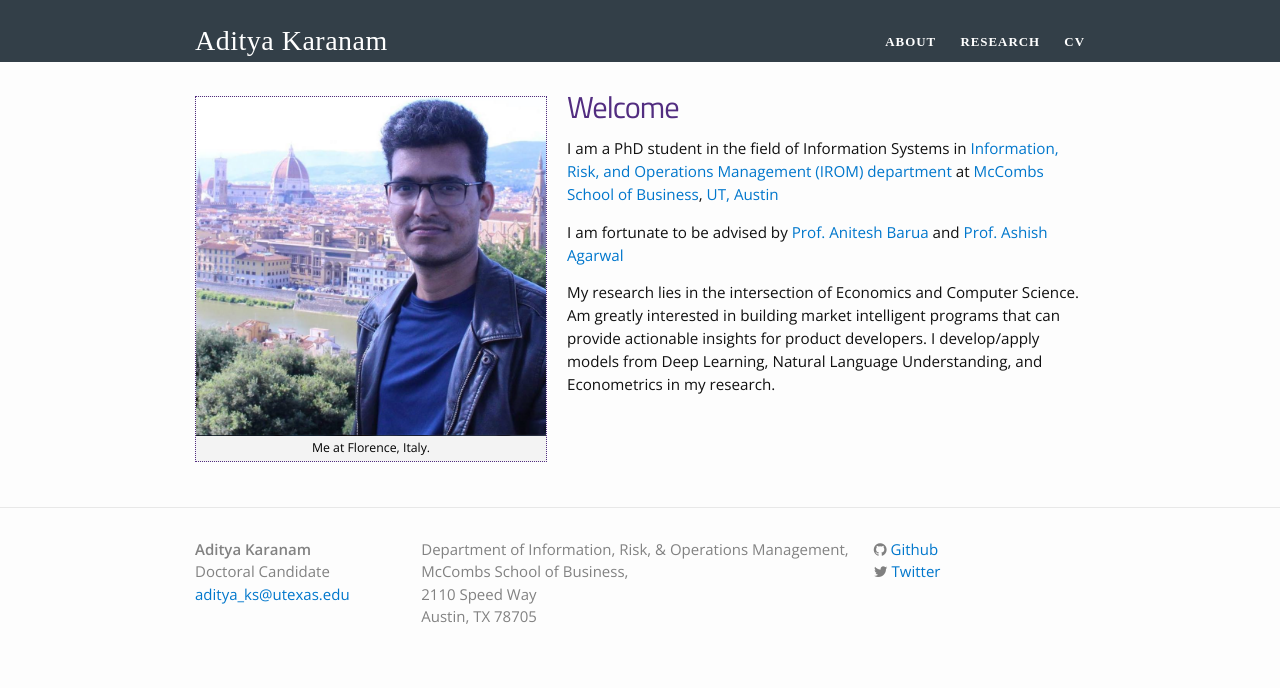
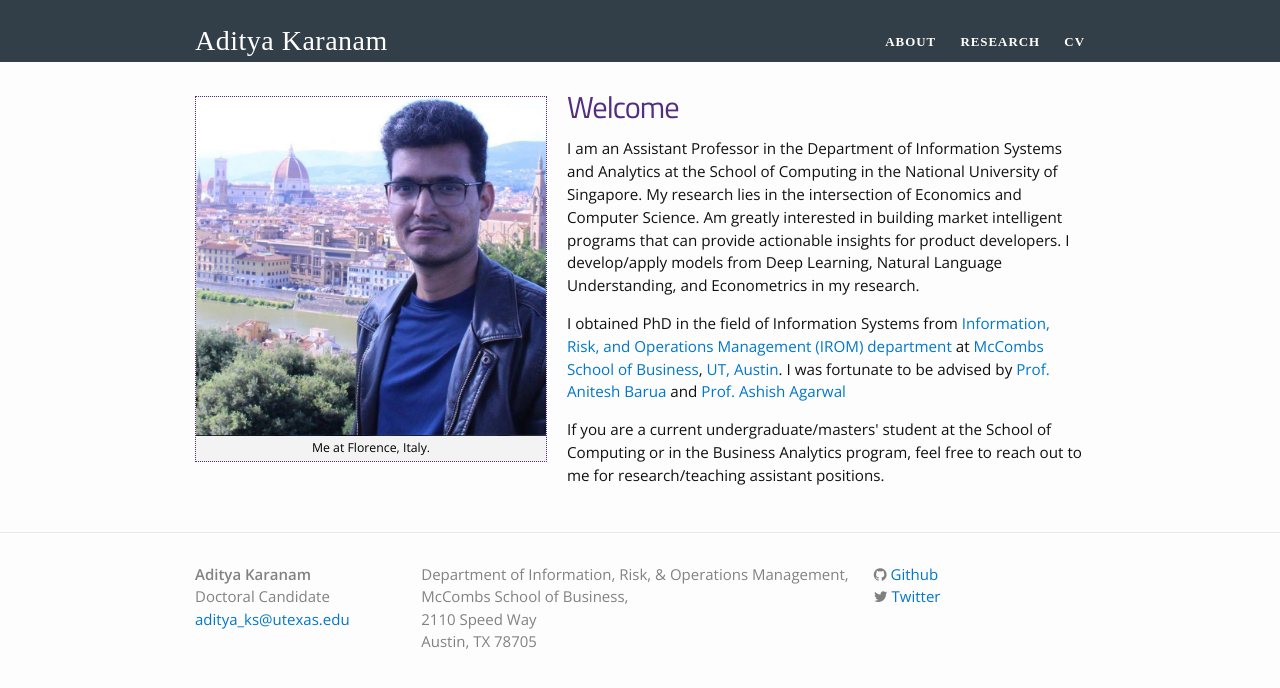
Before and after one commit to askaranam/askaranam.github.io, a Jekyll site: the page built from index.html, in a window 1280 px wide. Shown: the top 688 px of the page. Built offline with Jekyll 4.4.1, drawn with Linux system fonts in a browser that asks for light colours; nearby versions of some CDN libraries; some web fonts are replaced.

Commit message:
Update index.html

```diff
--- a/index.html
+++ b/index.html
@@ -11,12 +11,14 @@ layout: default
 
 <h1>Welcome</h1>
 
-<p> I am a PhD student in the field of Information Systems in <a href="https://www.mccombs.utexas.edu/PhD/Areas-of-Study/IROM">Information, Risk, and Operations Management (IROM) department </a> at <a href="https://www.mccombs.utexas.edu/">McCombs School of Business</a>,<a href="https://www.utexas.edu/"> UT, Austin</a></p>
-
-<p>I am fortunate to be advised by <a href="https://www.mccombs.utexas.edu/execed/faculty/anitesh-barua">Prof. Anitesh Barua </a> and <a href= "https://sites.google.com/site/ashish1site/">Prof. Ashish Agarwal </a> </p>
+<p> I am an Assistant Professor in the Department of Information Systems and Analytics at the School of Computing in the National University of Singapore. My research lies in the intersection of Economics and Computer Science.
+Am greatly interested in building market intelligent programs that can provide actionable insights for product developers. I develop/apply models from Deep Learning, Natural Language Understanding, and Econometrics in my research. </p>
 
 
-<p>My research lies in the intersection of Economics and Computer Science. Am greatly interested in building market intelligent programs that can provide actionable insights for product developers. I develop/apply models from Deep Learning, Natural Language Understanding, and Econometrics in my research. </p>
+<p> I obtained PhD in the field of Information Systems from <a href="https://www.mccombs.utexas.edu/PhD/Areas-of-Study/IROM">Information, Risk, and Operations Management (IROM) department </a> at <a href="https://www.mccombs.utexas.edu/">McCombs School of Business</a>,<a href="https://www.utexas.edu/"> UT, Austin</a>.
+I was fortunate to be advised by <a href="https://www.mccombs.utexas.edu/execed/faculty/anitesh-barua">Prof. Anitesh Barua </a> and <a href= "https://sites.google.com/site/ashish1site/">Prof. Ashish Agarwal </a> </p>
 
 
+<p> If you are a current undergraduate/masters' student at the School of Computing or in the Business Analytics program, feel free to reach out to me for research/teaching assistant positions. </p>
+
 </div>
```
